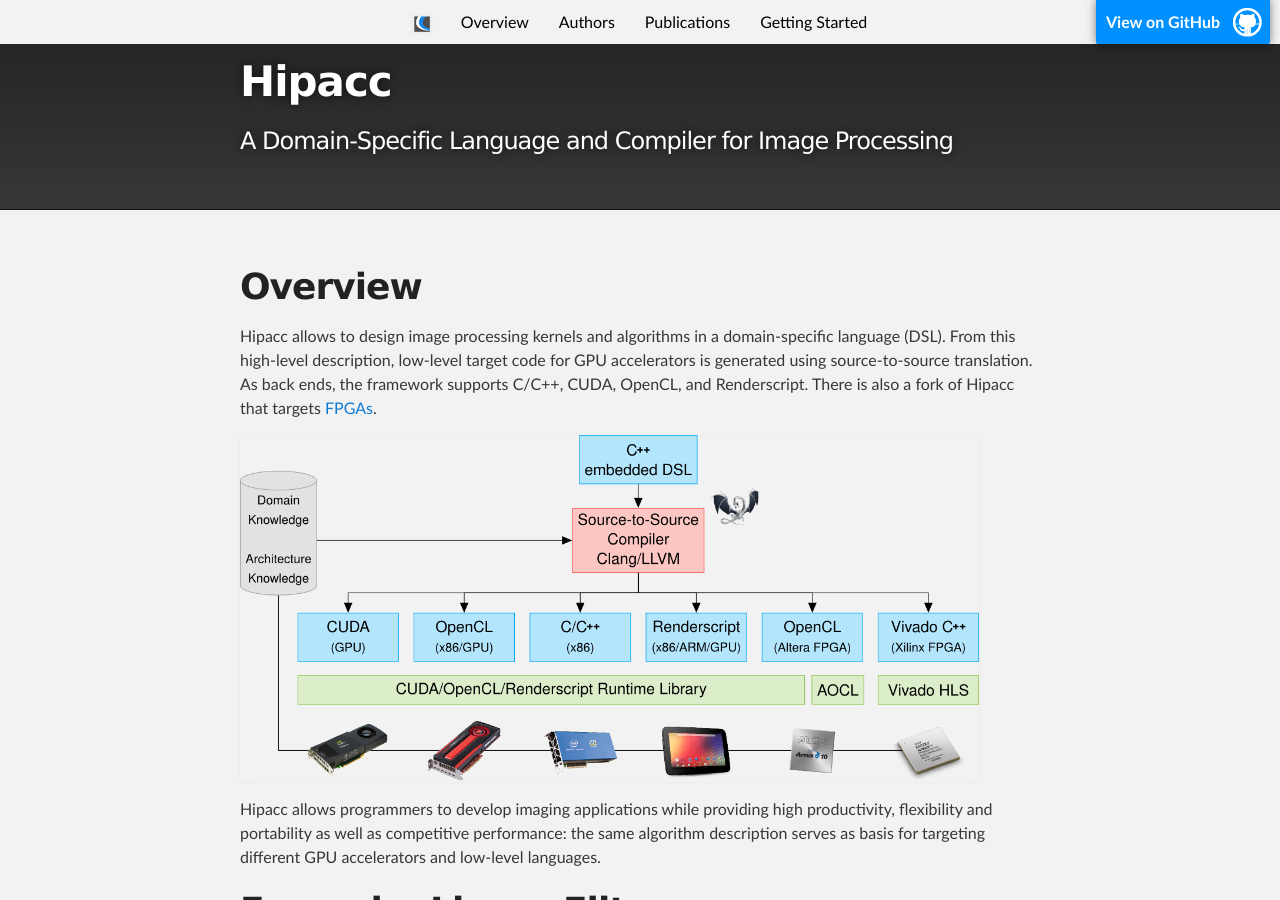
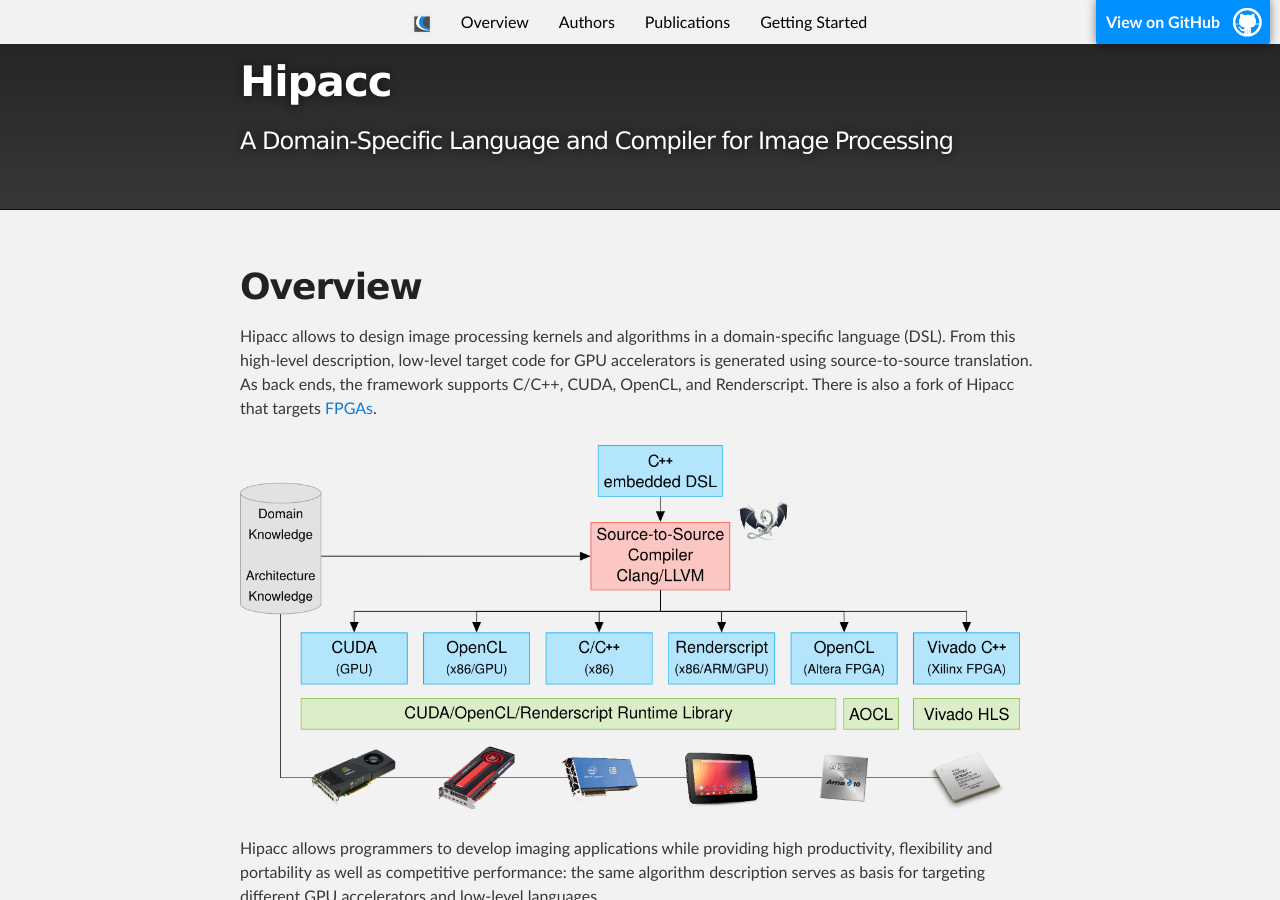
Before and after one commit to hipacc/hipacc.github.io, a Jekyll site: the page built from index.md, in a window 1280 px wide and 900 px high. Built offline with Jekyll 4.4.1, drawn with Linux system fonts in a browser that asks for light colours; our own code applies the rules of GitHub Pages for plain Markdown files.

Commit message:
Visual tweaks for image

```diff
--- a/index.md
+++ b/index.md
@@ -8,7 +8,7 @@
 
 Hipacc allows to design image processing kernels and algorithms in a domain-specific language (DSL). From this high-level description, low-level target code for GPU accelerators is generated using source-to-source translation. As back ends, the framework supports C/C++, CUDA, OpenCL, and Renderscript. There is also a fork of Hipacc that targets [FPGAs](https://github.com/hipacc/hipacc-fpga).
 
-<img src="/assets/images/hipacc.png" alt="Hipacc" style="width:100%;"/>
+<img src="/assets/images/hipacc.png" alt="Hipacc" style="box-shadow: none; width: 100%; max-width: 780px; margin: 10px 0 10px 0;" />
 
 Hipacc allows programmers to develop imaging applications while providing high productivity, flexibility and portability as well as competitive performance: the same algorithm description serves as basis for targeting different GPU accelerators and low-level languages.
 
```
